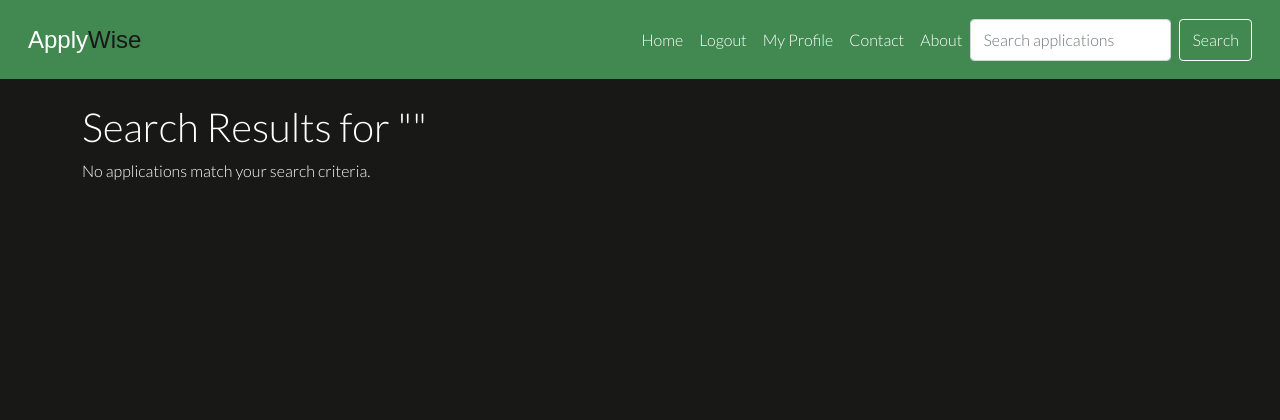
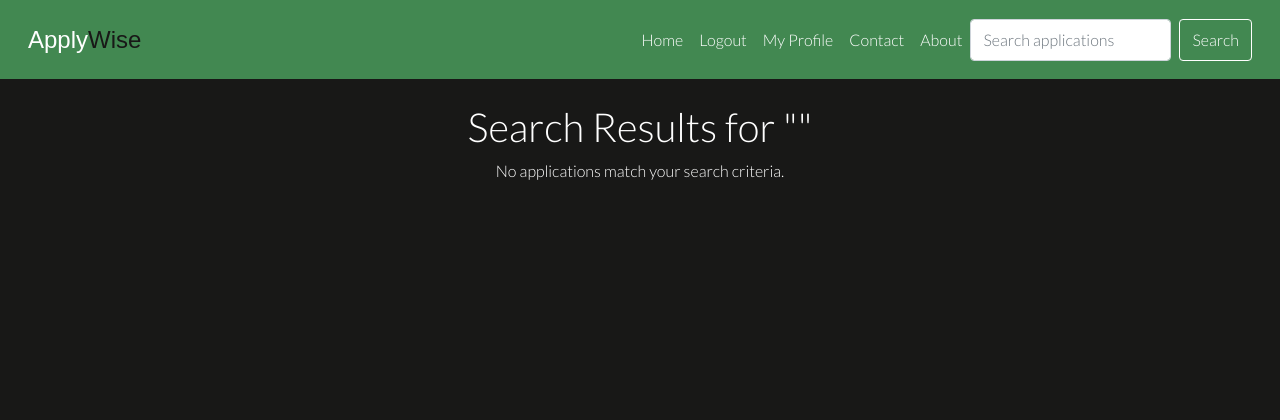
Before and after one commit to ci-mustafa/applywise, a Django app: page /search/ in a window 1280 px wide. Shown: the top 420 px of the page. Run offline with Django 5.2, Linux system fonts and the light colour scheme; the visitor is signed in with stand-in values (Sample User, id 1); data that the repository does not hold is empty; some web fonts are replaced.

Commit message:
feat: apply grid system of bootstap to filter and search pages

```diff
--- a/applyhub/templates/filter.html
+++ b/applyhub/templates/filter.html
@@ -3,8 +3,10 @@
 
 {% block content %}
 <div class="container filter-container">
-    <h1>Showing {{ status }} Applications</h1>
+    <h1 class="text-center">Showing {{ status }} Applications</h1> <!-- Centered Title -->
     {% if apps %}
+    <div class="row justify-content-center"> <!-- Center the row -->
+        <div class="col-md-8"> <!-- Control the width of the column -->
             <ul class="list-group">
                 {% for app in apps %}
                 <li class="list-group-item">
@@ -18,6 +20,8 @@
                 {% endif %}
                 {% endfor %}
             </ul>
+        </div>
+    </div>
     {% endif %}
 </div>
 <br>
--- a/applyhub/templates/search.html
+++ b/applyhub/templates/search.html
@@ -2,9 +2,11 @@
 
 {% block content %}
 <div class="container search-container">
-    <h1>Search Results for "{{ query }}"</h1>
+    <h1 class="text-center">Search Results for "{{ query }}"</h1> <!-- Centered Title -->
 
     {% if applications %}
+    <div class="row justify-content-center"> <!-- Center the row -->
+        <div class="col-md-8"> <!-- Control the width of the column -->
             <ul class="list-group">
                 {% for application in applications %}
                 <li class="list-group-item">
@@ -18,8 +20,10 @@
                 {% endif %}
                 {% endfor %}
             </ul>
+        </div>
+    </div>
     {% else %}
-    <p>No applications match your search criteria.</p>
+    <p class="text-center">No applications match your search criteria.</p> <!-- Centered message -->
     {% endif %}
 </div>
 <br>
```
Lines whose indentation alone changed are shown as unchanged.
